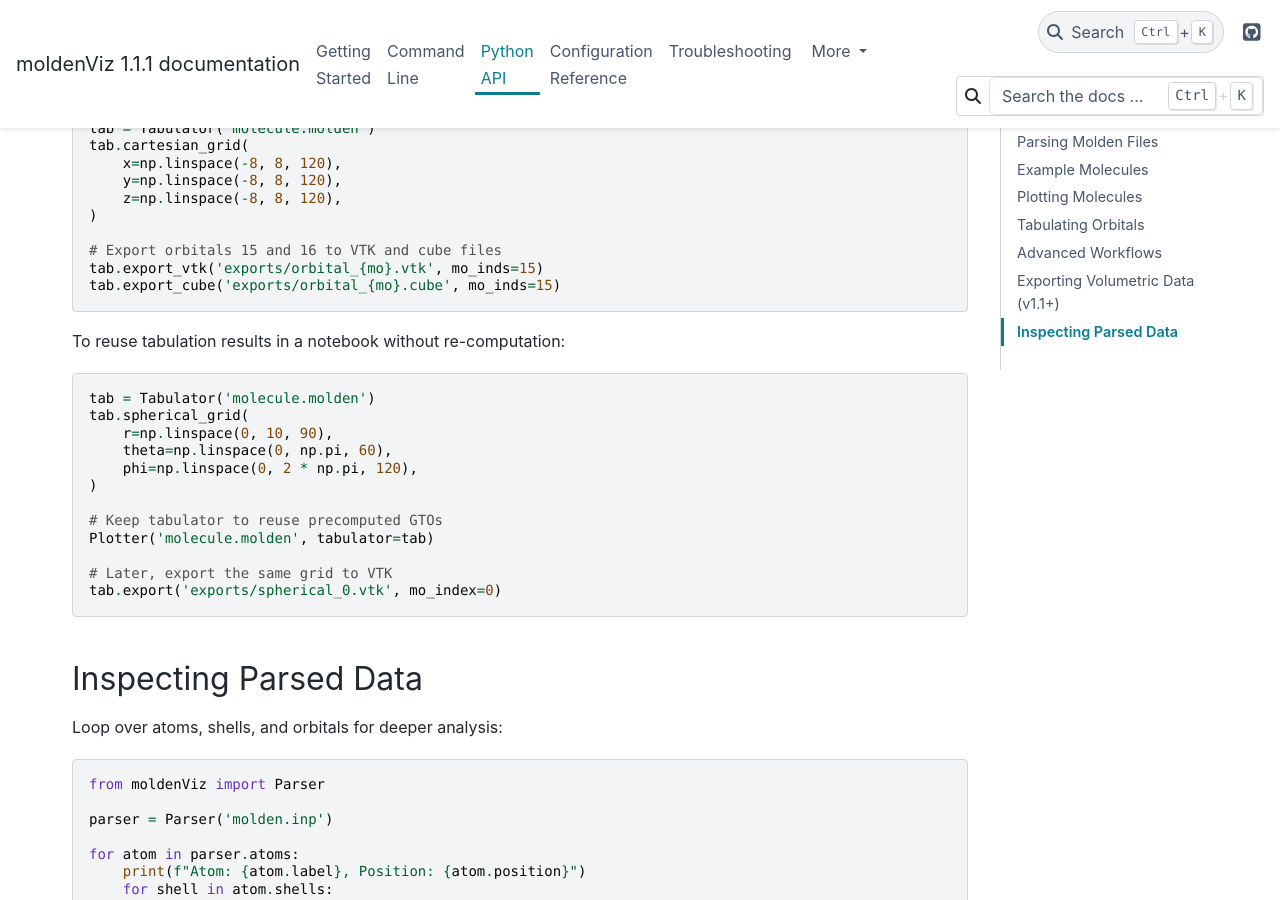
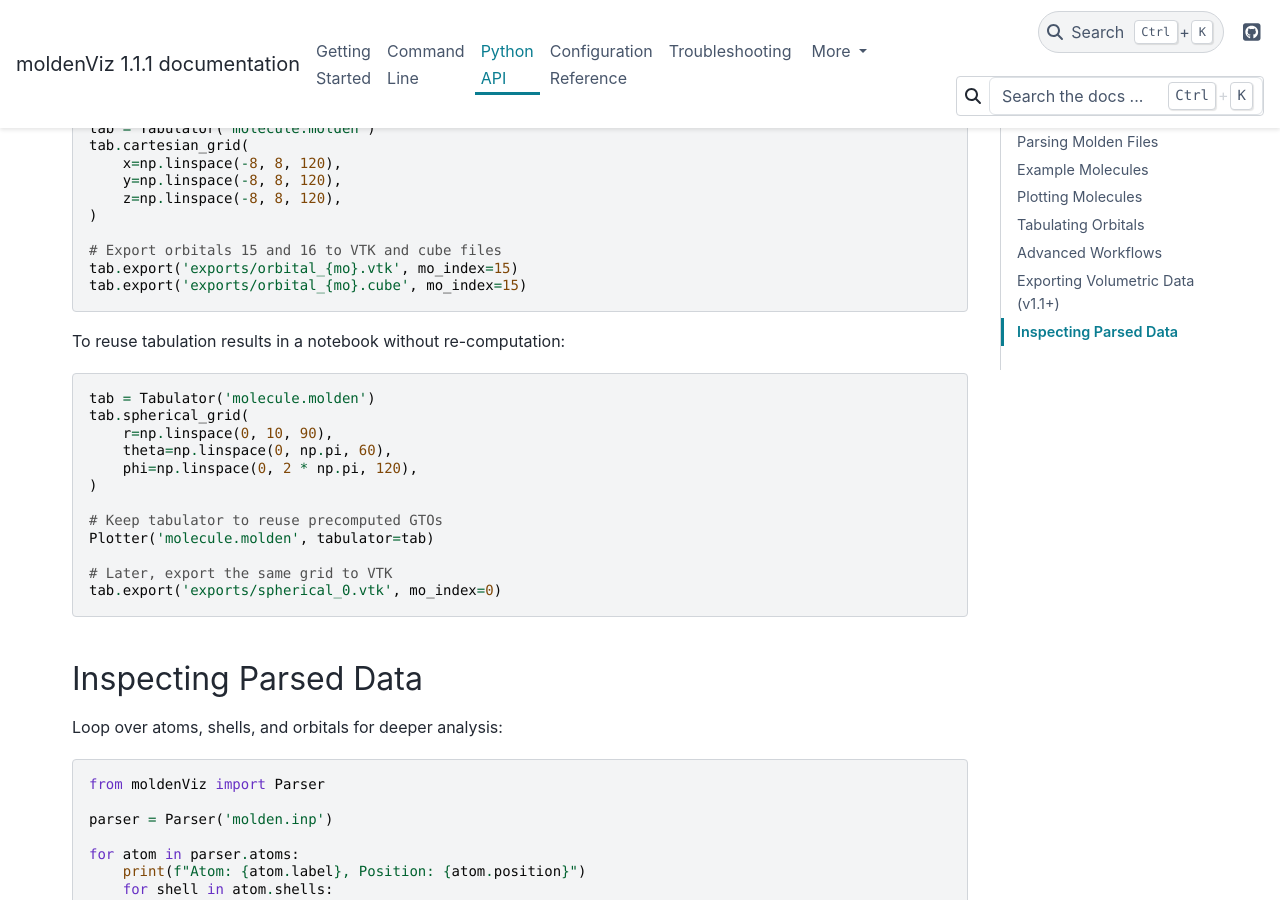
Before and after one commit to Faria22/moldenViz, a Sphinx documentation site: the page built from docs/source/python-api.rst, in a window 1280 px wide and 900 px high, scrolled down 2565 px. Built offline with Sphinx 7.4.7 and the PyData theme 0.15.4, drawn with Linux system fonts in a browser that asks for light colours.

Commit message:
Update export method parameters in documentation

```diff
--- a/docs/source/python-api.rst
+++ b/docs/source/python-api.rst
@@ -131,8 +131,8 @@
    )
 
    # Export orbitals 15 and 16 to VTK and cube files
-   tab.export_vtk('exports/orbital_{mo}.vtk', mo_inds=15)
-   tab.export_cube('exports/orbital_{mo}.cube', mo_inds=15)
+   tab.export('exports/orbital_{mo}.vtk', mo_index=15)
+   tab.export('exports/orbital_{mo}.cube', mo_index=15)
 
 To reuse tabulation results in a notebook without re-computation:
 
```
